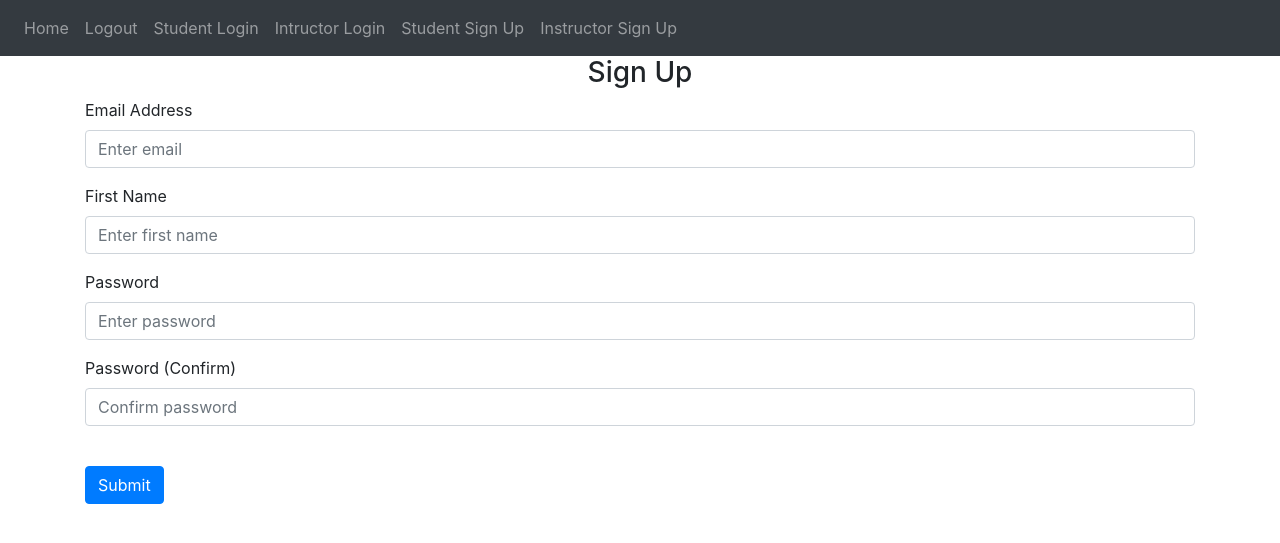
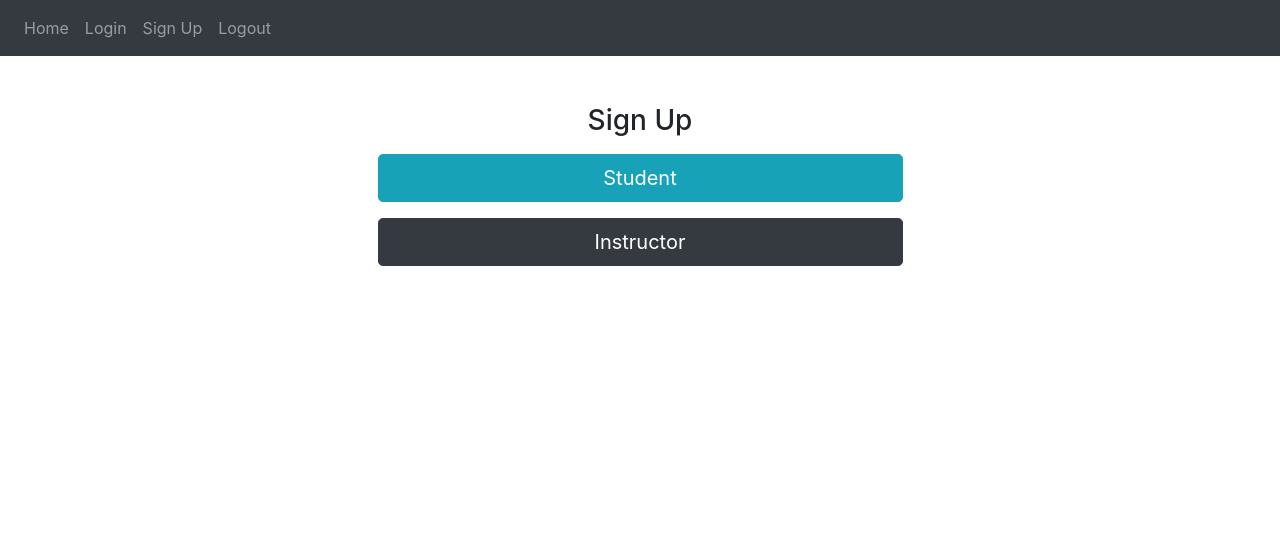
Before and after one commit to t-scholtz/OfficeHourQueSystem, a Flask app: template website/templates/sign_up.html in a window 1280 px wide. Shown: the top 543 px of the page. Run offline with Flask 3, Linux system fonts and the light colour scheme; the template is opened without the code that fills it, so the values that code supplies are empty; some libraries are stand-ins or nearby versions.

Commit message:
still in progress

```diff
--- a/website/models.py
+++ b/website/models.py
@@ -6,6 +6,10 @@ from sqlalchemy.sql import func
 # Make databases better - don't really know how this stuff works
 # I personally blame Paul
 # Maybe make a database which stores all of the names of all fo the class's and reference a que to that class
+
+# Structure
+# each course has a que of students, and a wait time of students with the time the entered and left the Que
+# A user is an indepent table consisting of users who are either studetns or intructors
 
 class Course(db.Model):
     id = db.Column(db.Integer, primary_key=True)
--- a/website/templates/base.html
+++ b/website/templates/base.html
@@ -30,11 +30,9 @@
       <div class="collapse navbar-collapse" id="navbar">
         <div class="navbar-nav">
           <a class="nav-item nav-link" id="home" href="/">Home</a>
+          <a class="nav-item nav-link" id="studentLogin" href="/login"> Login</a>
+          <a class="nav-item nav-link" id="studentSignUp" href="/sign-up">Sign Up</a>
           <a class="nav-item nav-link" id="logout" href="/logout">Logout</a>
-          <a class="nav-item nav-link" id="studentLogin" href="/student-login">Student Login</a>
-          <a class="nav-item nav-link" id="instructorLogin" href="/instructor-login">Intructor Login</a>
-          <a class="nav-item nav-link" id="studentSignUp" href="/student-sign-up">Student Sign Up</a>
-          <a class="nav-item nav-link" id="instructorSignUp" href="/instructor-sign-up">Instructor Sign Up</a>
         </div>
       </div>
     </nav>
--- a/website/templates/sign_up.html
+++ b/website/templates/sign_up.html
@@ -1,48 +1,24 @@
-{% extends "base.html" %} {% block title %}Sign Up{% endblock %} {% block
-content %}
-<form method="POST">
-  <h3 align="center">Sign Up</h3>
-  <div class="form-group">
-    <label for="email">Email Address</label>
-    <input
-      type="email"
-      class="form-control"
-      id="email"
-      name="email"
-      placeholder="Enter email"
-    />
+{% extends "base.html" %}
+{% block title %}Login{% endblock %}
+{% block content %}
+
+<div class="container text-center mt-5">
+  <h3>Sign Up</h3>
+  <div class="row mt-3">
+    <div class="col-md-6 mx-auto">
+      <button type="button" id="c" class="btn btn-info btn-lg btn-block">Student</button>
+      <button type="button" id="d" class="btn btn-dark btn-lg btn-block mt-3">Instructor</button>
+    </div>
   </div>
-  <div class="form-group">
-    <label for="firstName">First Name</label>
-    <input
-      type="text"
-      class="form-control"
-      id="firstName"
-      name="firstName"
-      placeholder="Enter first name"
-    />
-  </div>
-  <div class="form-group">
-    <label for="password1">Password</label>
-    <input
-      type="password"
-      class="form-control"
-      id="password1"
-      name="password1"
-      placeholder="Enter password"
-    />
-  </div>
-  <div class="form-group">
-    <label for="password2">Password (Confirm)</label>
-    <input
-      type="password"
-      class="form-control"
-      id="password2"
-      name="password2"
-      placeholder="Confirm password"
-    />
-  </div>
-  <br />
-  <button type="submit" class="btn btn-primary">Submit</button>
-</form>
+</div>
+
+<script>
+document.getElementById("c").addEventListener("click", function() {
+    window.location.href = "/student-sign-up";
+});
+document.getElementById("d").addEventListener("click", function() {
+    window.location.href = "/instructor-sign-up";
+});
+</script>
+
 {% endblock %}
```
Also changed, not shown: website/auth.py (+12 -1 lines), website/templates/instructor_login.html (+6 -26 lines), website/templates/login.html (+22 -26 lines).
